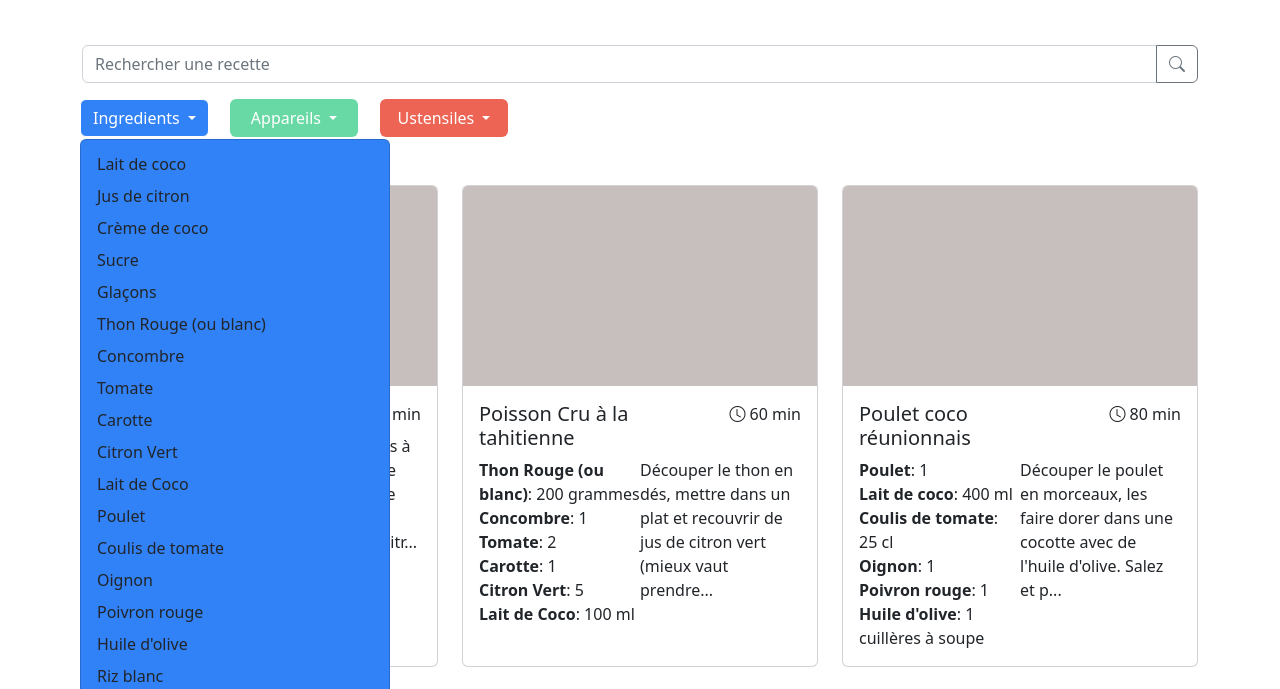
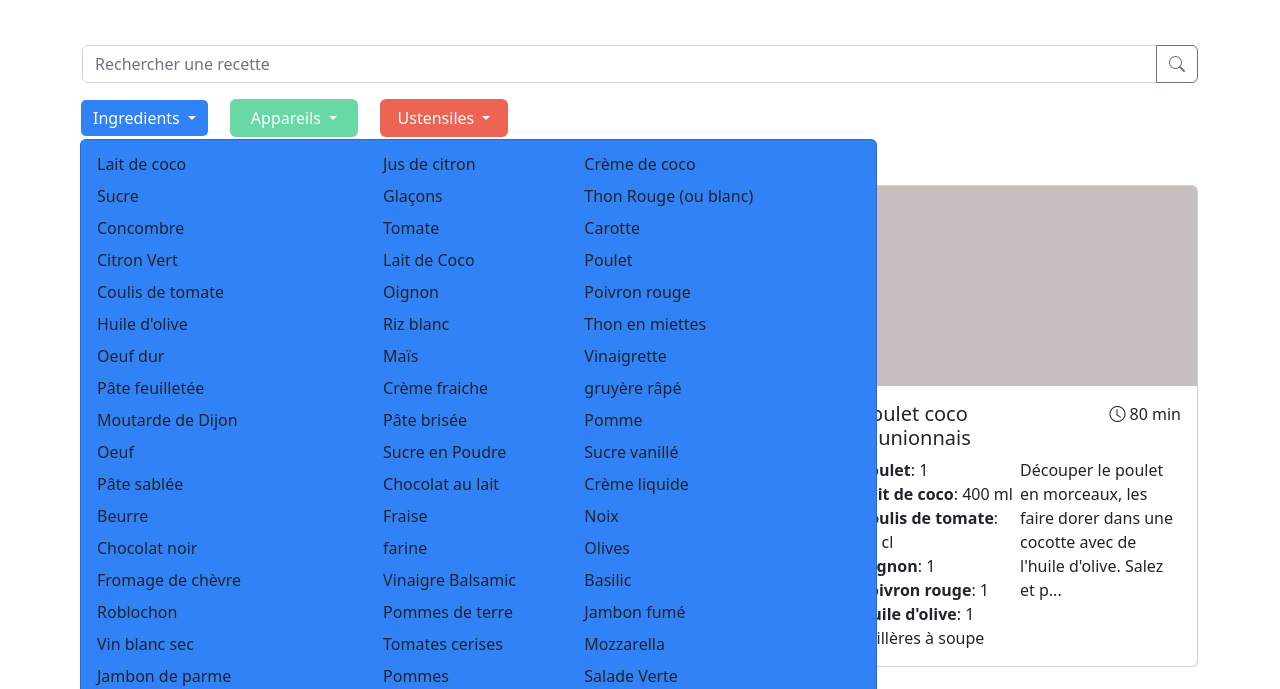
Before and after one commit to deborah-bude/DeborahBude_7_10062022, a plain HTML site: page index.html in a window 1280 px wide. Both pictures are taken after a click on the button "Ingredients". Shown: the part 101-790 px from the top of the page. Drawn offline with nearby package versions, Linux system fonts and the light colour scheme.

Commit message:
Stylisation des filtres d'ingrédients, ustensiles et appareils

```diff
--- a/css/style.css
+++ b/css/style.css
@@ -4,6 +4,13 @@ ol {
     list-style: none;
     padding: 0;
     margin: 0;
+}
+
+.dropdown-menu.show {
+    display: grid;
+    grid-template-columns: repeat(3, 1fr);
+    /* grid-gap: 10px; */
+    /* grid-auto-rows: minmax(100px, auto); */
 }
 
 .card-img-top {
--- a/index.html
+++ b/index.html
@@ -34,11 +34,7 @@
                     aria-expanded="false">
                     Ingredients
                 </button>
-                <ul id="allIngredients" class="dropdown-menu">
-                    <li><a class="dropdown-item" href="#">Action</a></li>
-                    <li><a class="dropdown-item" href="#">Another action</a></li>
-                    <li><a class="dropdown-item" href="#">Something else here</a></li>
-                </ul>
+                <ul id="allIngredients" class="dropdown-menu"></ul>
             </div>
             <div class="btn-group">
                 <button id="appareils-button" type="button" class="btn dropdown-toggle" data-bs-toggle="dropdown"
```
